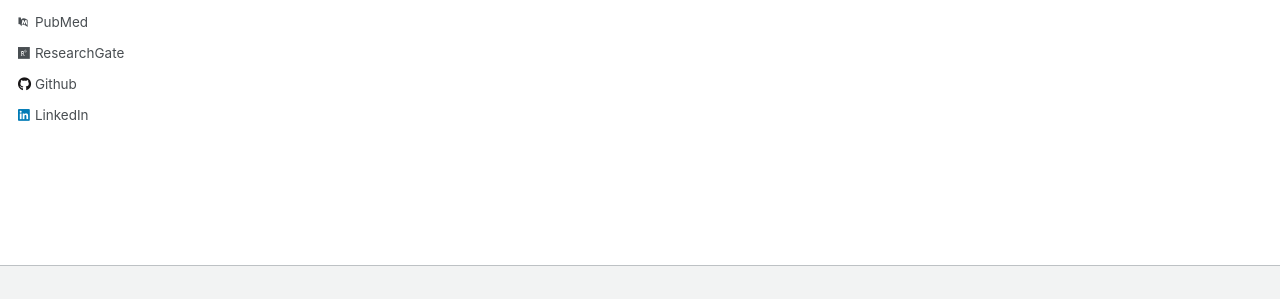
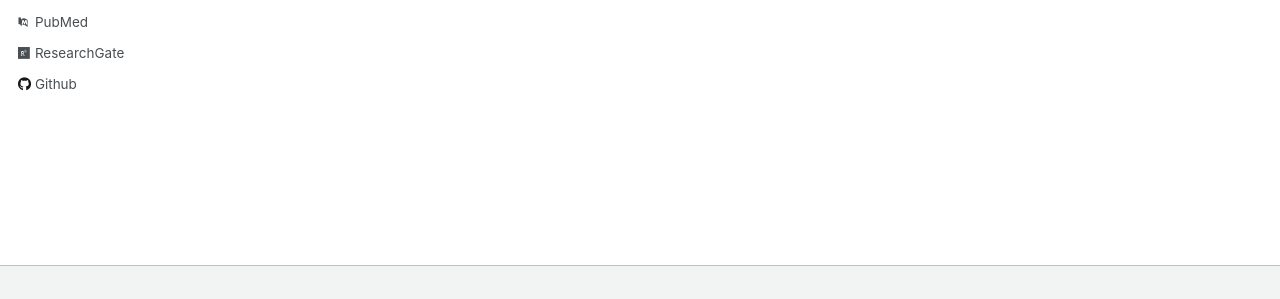
Before and after one commit to sogada/sogada.github.io, a Jekyll site: the page built from _pages/category-archive.html, in a window 1280 px wide. Shown: the part 479-778 px from the top of the page. Built offline with Jekyll 4.4.1, drawn with Linux system fonts in a browser that asks for light colours; some web fonts are replaced.

Commit message:
Update _config.yml

```diff
--- a/_config.yml
+++ b/_config.yml
@@ -57,7 +57,7 @@ author:
   keybase          : # Username
   instagram        : # Username
   lastfm           : # Username
-  linkedin         : "https://www.linkedin.com/in/stephen-ogada-685257155/"
+  linkedin         : # "https://www.linkedin.com/in/stephen-ogada-685257155/"
   mastodon         : # URL
   medium           : # URL
   pinterest        : # Username
```
